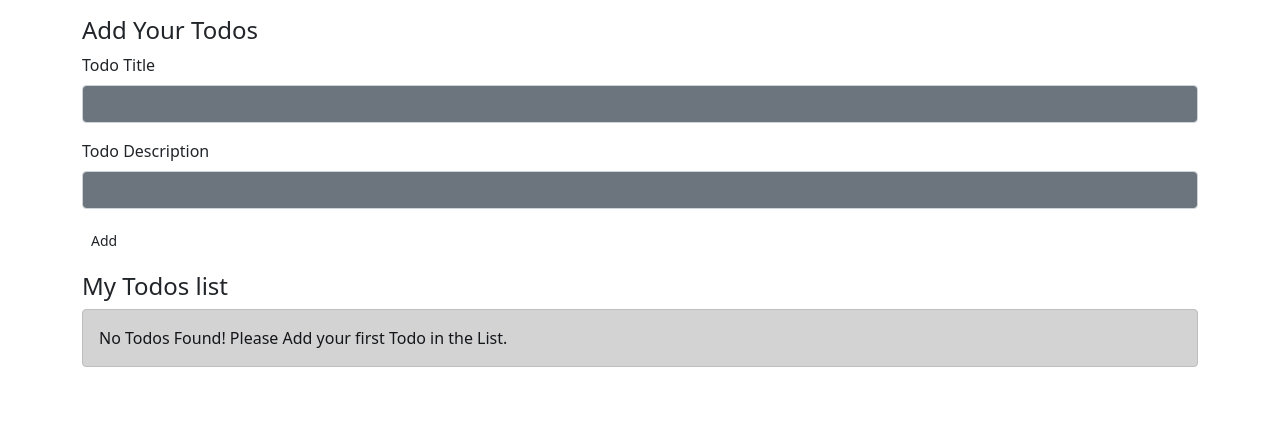
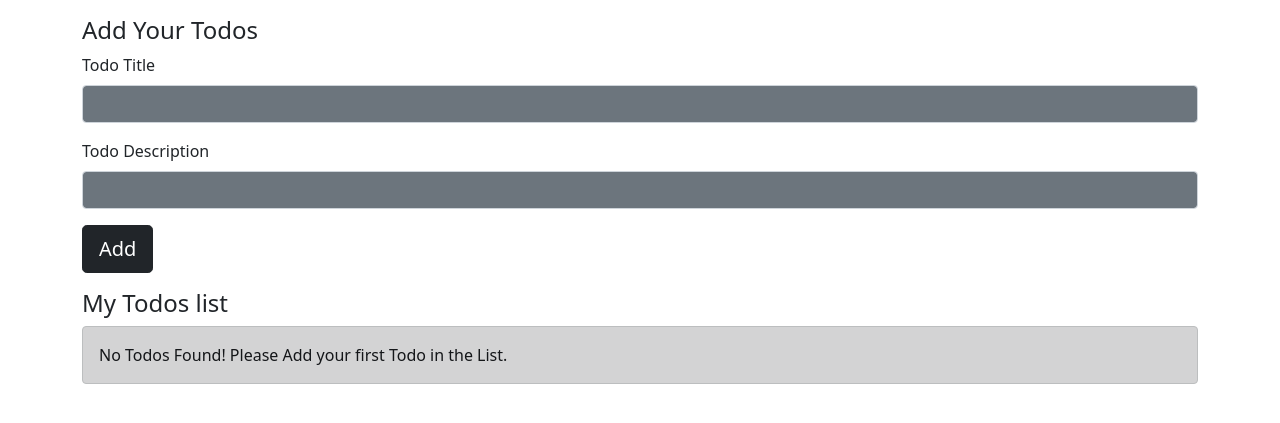
Before and after one commit to srhardikpatel/MyTodo-flaskapp, a Flask app: page / in a window 1280 px wide. Shown: the part 56-479 px from the top of the page. Run offline with Flask 3, Linux system fonts and the light colour scheme.

Commit message:
Update index.html

```diff
--- a/templates/index.html
+++ b/templates/index.html
@@ -40,7 +40,7 @@
                 <input type="text" class="form-control bg-secondary" name="desc" id="desc" required>
             </div>
 
-            <button type="submit" class="btn btn-sm btn-lg">Add</button>
+            <button type="submit" class="btn btn-dark btn-lg">Add</button>
         </form>
     </div>
 
```
